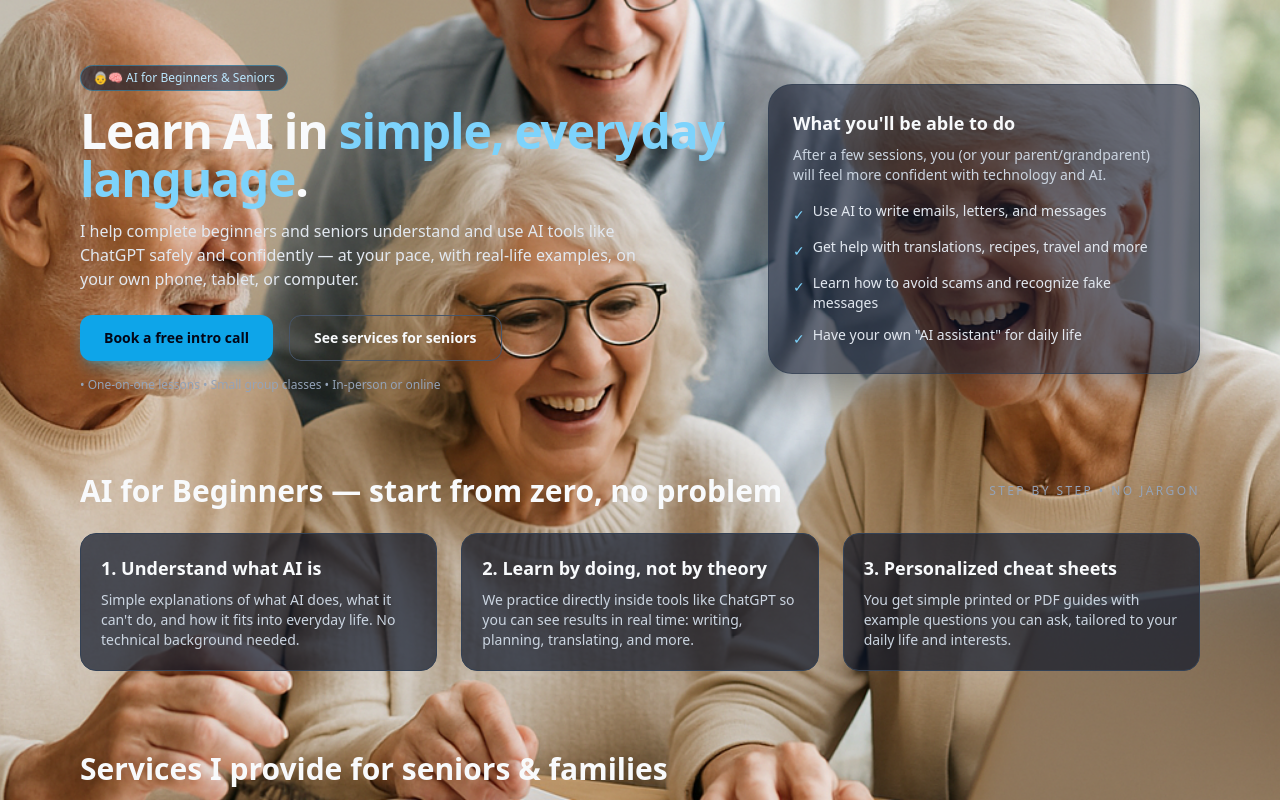
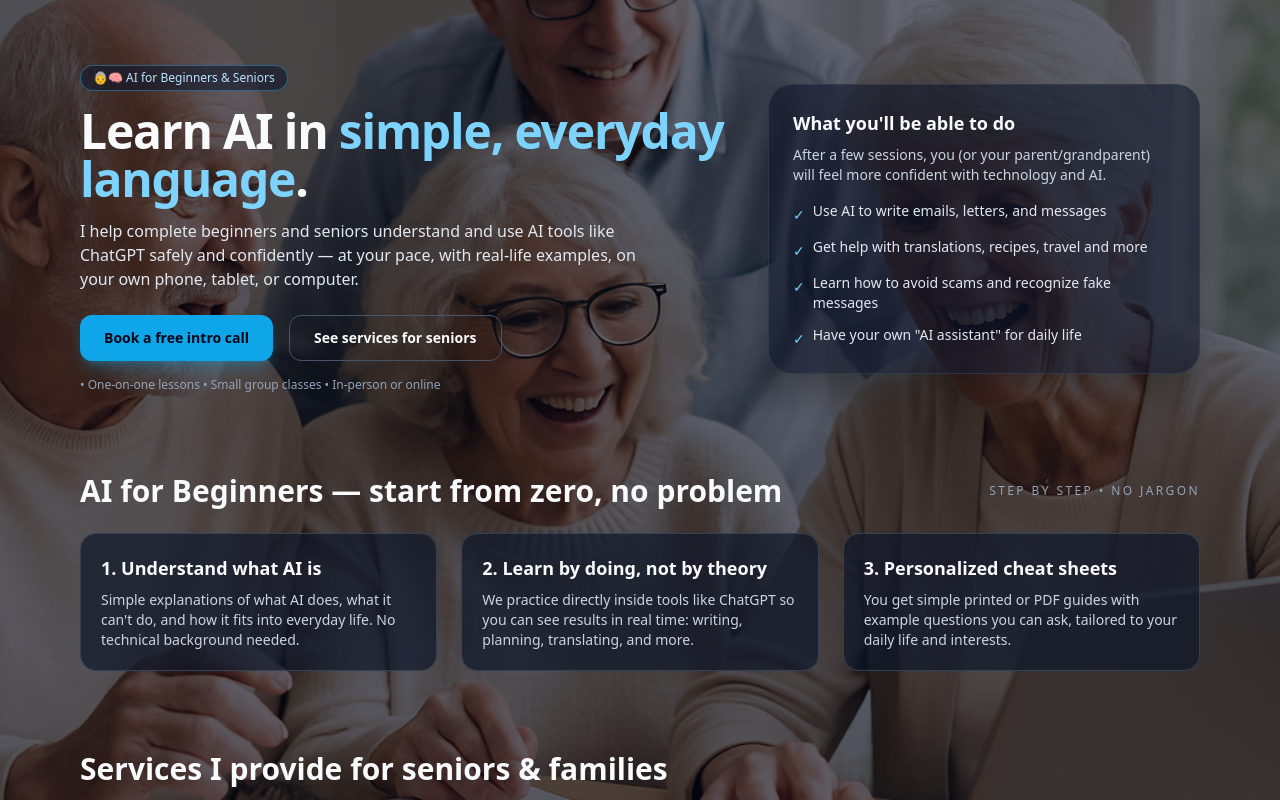
Before and after one commit to wilfriedlefebvre-png/aiforbeginners, a Next.js app: page /ai-for-beginners in a window 1280 px wide. Shown: the top 802 px of the page. Built offline with nearby package versions, Linux system fonts and the light colour scheme.

Commit message:
Add semi-transparent overlay to background image for better text readability

```diff
--- a/app/ai-for-beginners/page.tsx
+++ b/app/ai-for-beginners/page.tsx
@@ -8,6 +8,9 @@ export default function AIBeginnersPage() {
         className="fixed inset-0 -z-10 bg-cover bg-center bg-no-repeat"
         style={{ backgroundImage: 'url(/background.png)' }}
       />
+
+      {/* Overlay for readability */}
+      <div className="fixed inset-0 -z-10 bg-slate-950/60" />
 
       <div className="max-w-6xl mx-auto px-4 py-10 sm:py-16 relative z-10">
         {/* HERO */}
```
